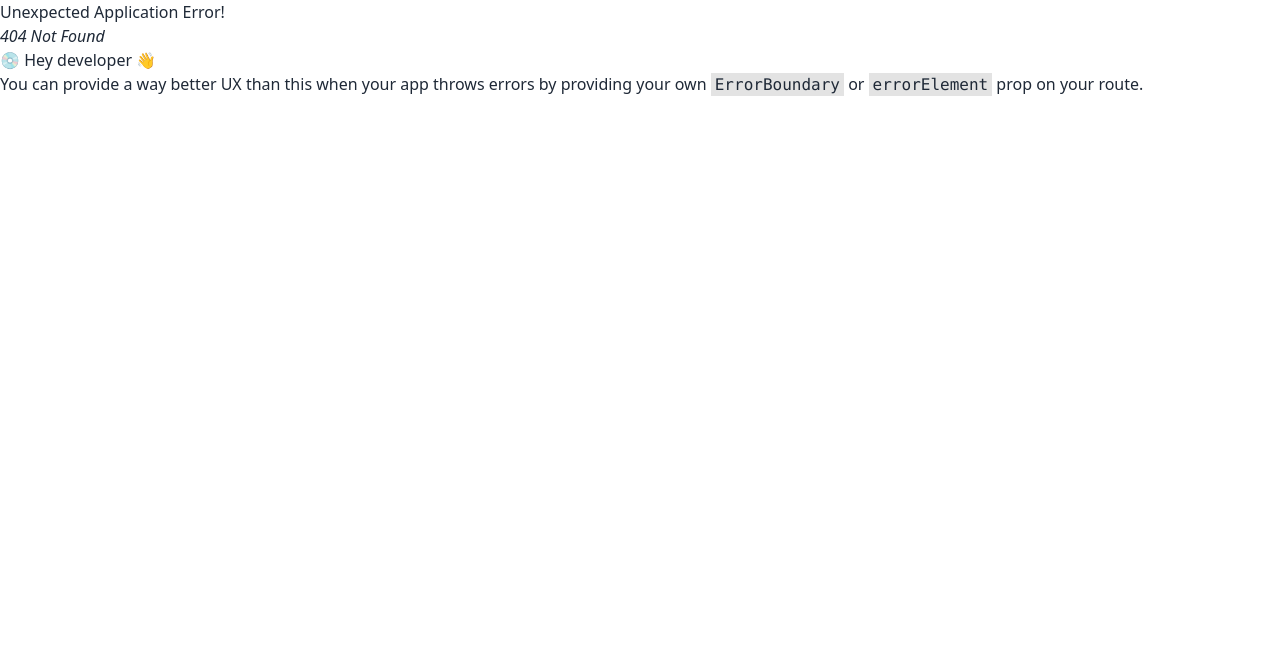
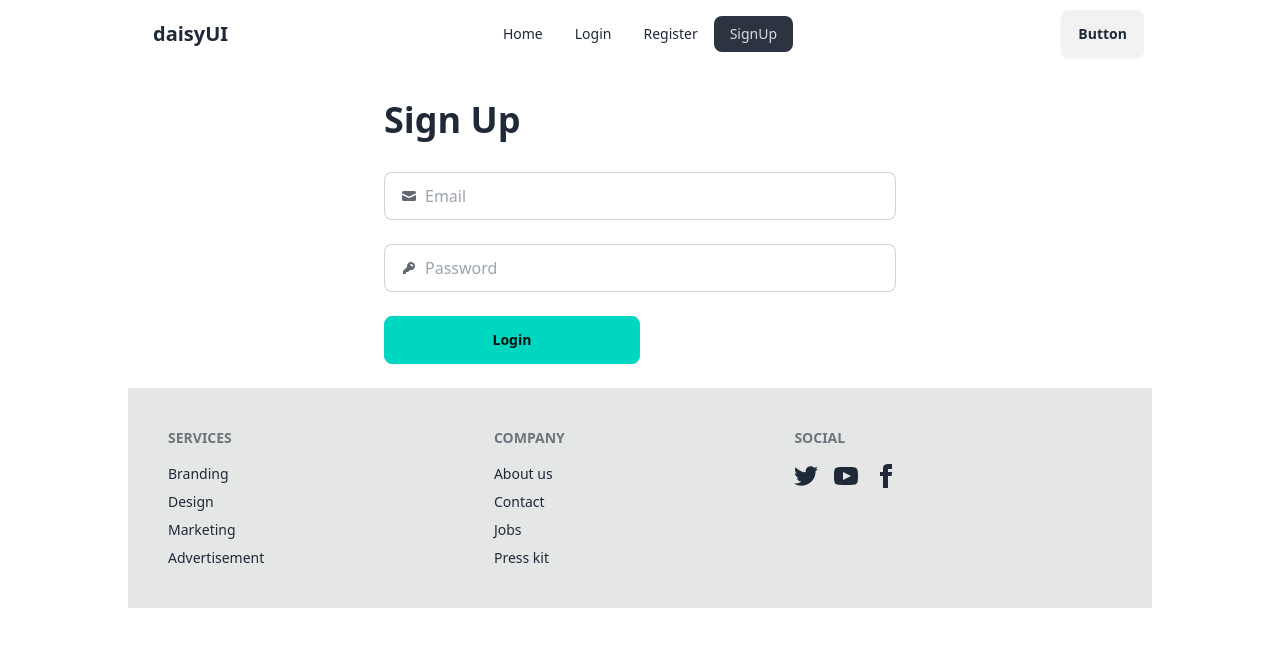
Before and after one commit to MirazZim/Email-Password-Auth, a React (Vite) app: page /signUp in a window 1280 px wide. Before the commit this address had no page. Shown: the top 646 px of the page. Built offline with nearby package versions, Linux system fonts and the light colour scheme.

Commit message:
Did the same previous work but in differnet page

```diff
--- a/src/Components/Header/Header.jsx
+++ b/src/Components/Header/Header.jsx
@@ -6,6 +6,7 @@
       <li><NavLink to ="/">Home</NavLink></li>
       <li><NavLink to ="/login">Login</NavLink></li>
       <li><NavLink to ="/register">Register</NavLink></li>
+      <li><NavLink to ="/signUp">SignUp</NavLink></li>
 
 
     </>
--- /dev/null
+++ b/src/Components/SignUp/SignUp.jsx
@@ -0,0 +1,75 @@
+import { createUserWithEmailAndPassword } from "firebase/auth";
+import auth from "../Firebase/firebase.init";
+
+const SignUp = () => {
+
+    const handleSignUp = (e) => {
+        //For Removing the reload function
+        e.preventDefault();
+
+        // Display in the Dom that my data are going
+        const email = e.target.email.value;
+        const password = e.target.password.value;
+
+        console.log('Email : ',email)
+        console.log('Password : ',password)
+
+        //Firebase Setup
+
+        createUserWithEmailAndPassword(auth,email,password)
+        .then (result => {
+            console.log(result.user)
+
+        })
+        .catch(error => {
+            console.log('ERROR', error)
+
+        })
+
+
+    }
+
+
+
+    return (
+        <div className="max-w-lg mx-auto">
+            <h2 className="text-4xl font-bold my-8">Sign Up</h2>
+            <form onSubmit={handleSignUp} >
+                <label className="input input-bordered flex items-center gap-2">
+                    <svg
+                        xmlns="http://www.w3.org/2000/svg"
+                        viewBox="0 0 16 16"
+                        fill="currentColor"
+                        className="h-4 w-4 opacity-70">
+                        <path
+                            d="M2.5 3A1.5 1.5 0 0 0 1 4.5v.793c.026.009.051.02.076.032L7.674 8.51c.206.1.446.1.652 0l6.598-3.185A.755.755 0 0 1 15 5.293V4.5A1.5 1.5 0 0 0 13.5 3h-11Z" />
+                        <path
+                            d="M15 6.954 8.978 9.86a2.25 2.25 0 0 1-1.956 0L1 6.954V11.5A1.5 1.5 0 0 0 2.5 13h11a1.5 1.5 0 0 0 1.5-1.5V6.954Z" />
+                    </svg>
+                    <input type="email" name="email" className="grow" placeholder="Email" />
+                </label>
+
+                <br />
+
+                <label className=" input input-bordered flex items-center gap-2">
+                    <svg
+                        xmlns="http://www.w3.org/2000/svg"
+                        viewBox="0 0 16 16"
+                        fill="currentColor"
+                        className="h-4 w-4 opacity-70">
+                        <path
+                            fillRule="evenodd"
+                            d="M14 6a4 4 0 0 1-4.899 3.899l-1.955 1.955a.5.5 0 0 1-.353.146H5v1.5a.5.5 0 0 1-.5.5h-2a.5.5 0 0 1-.5-.5v-2.293a.5.5 0 0 1 .146-.353l3.955-3.955A4 4 0 1 1 14 6Zm-4-2a.75.75 0 0 0 0 1.5.5.5 0 0 1 .5.5.75.75 0 0 0 1.5 0 2 2 0 0 0-2-2Z"
+                            clipRule="evenodd" />
+                    </svg>
+                    <input type="password" placeholder="Password" name="password" className="grow" />
+                </label>
+                <br />
+                <button className="btn btn-accent btn-wide">Login</button>
+            </form>
+            <br />
+        </div>
+    );
+};
+
+export default SignUp;
--- a/src/main.jsx
+++ b/src/main.jsx
@@ -10,6 +10,7 @@
 import Home from './Components/Home/Home.jsx';
 import Login from './Components/Login/Login.jsx';
 import Register from './Components/Register/Register.jsx';
+import SignUp from './Components/SignUp/SignUp.jsx';
 
 
 const router = createBrowserRouter([
@@ -29,6 +30,10 @@
         path: "register",
         element: <Register></Register>,
       },
+      {
+        path: "signUp",
+        element: <SignUp></SignUp>,
+      },
     ]
   },
 ]);
```
